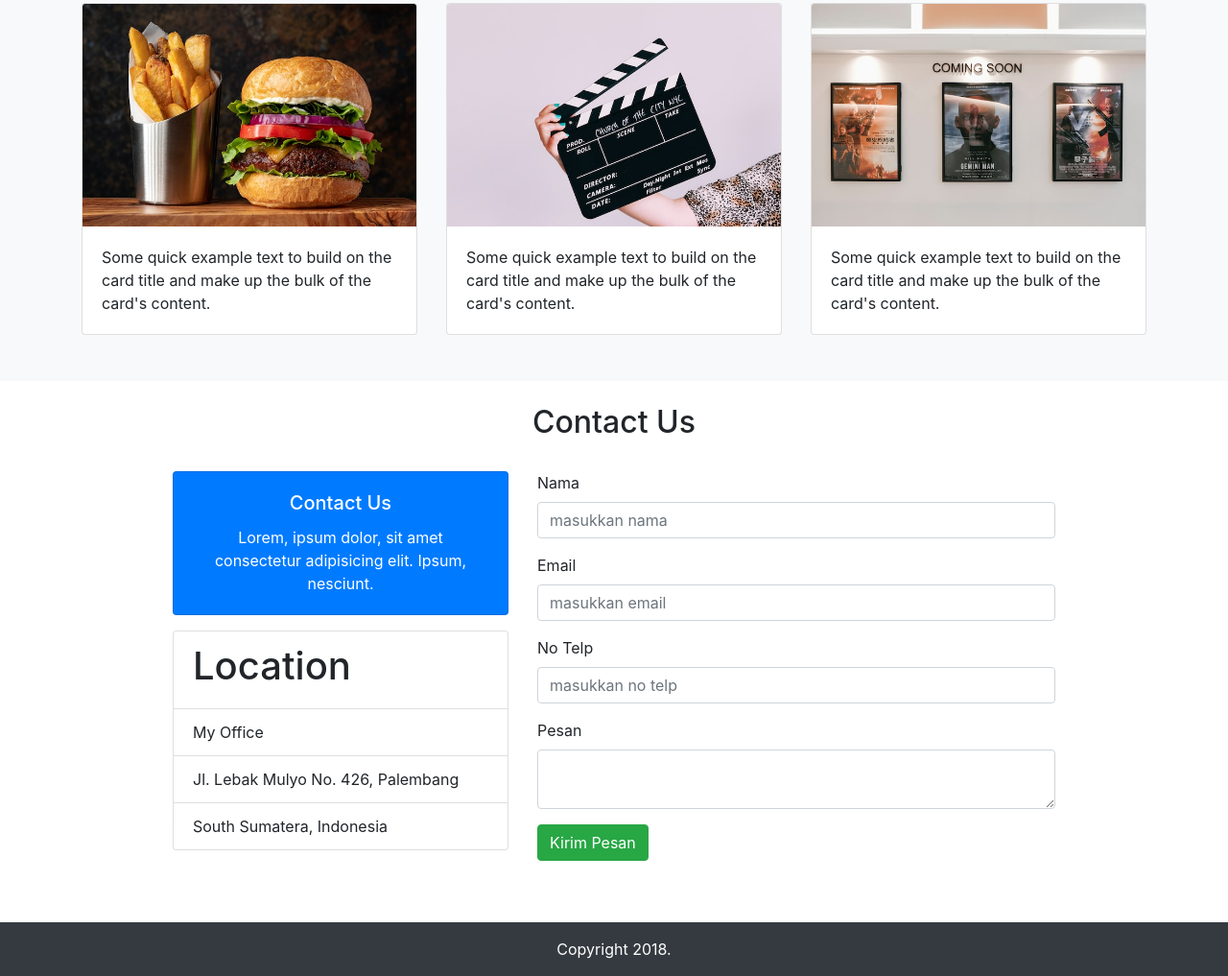
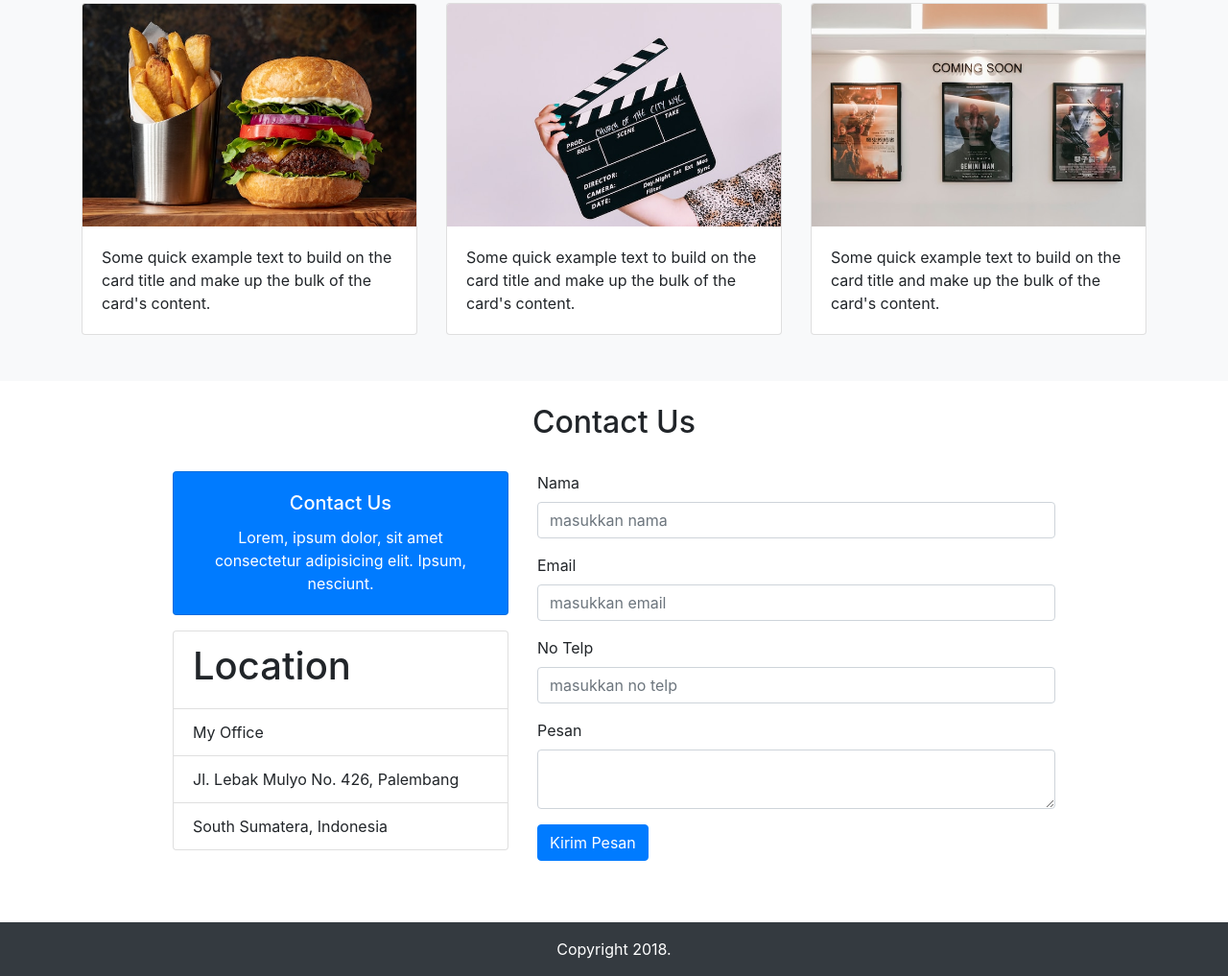
Before and after one commit to radian2506/radiprofile.github.com, a plain HTML site: page index.html in a window 1280 px wide. Shown: the part 1433-2450 px from the top of the page at 96% size. Drawn offline with nearby package versions, Linux system fonts and the light colour scheme.

Commit message:
mengembalikan warna button contact dari hijau ke biru

```diff
--- a/index.html
+++ b/index.html
@@ -178,7 +178,7 @@
                 <textarea name="pesan" id="pesan" class="form-control"></textarea>
               </div>
               <div class="form-group">
-                <button type="button" class="btn btn-success">Kirim Pesan</button>
+                <button type="button" class="btn btn-primary">Kirim Pesan</button>
               </div>
             </form>
           </div>
```
